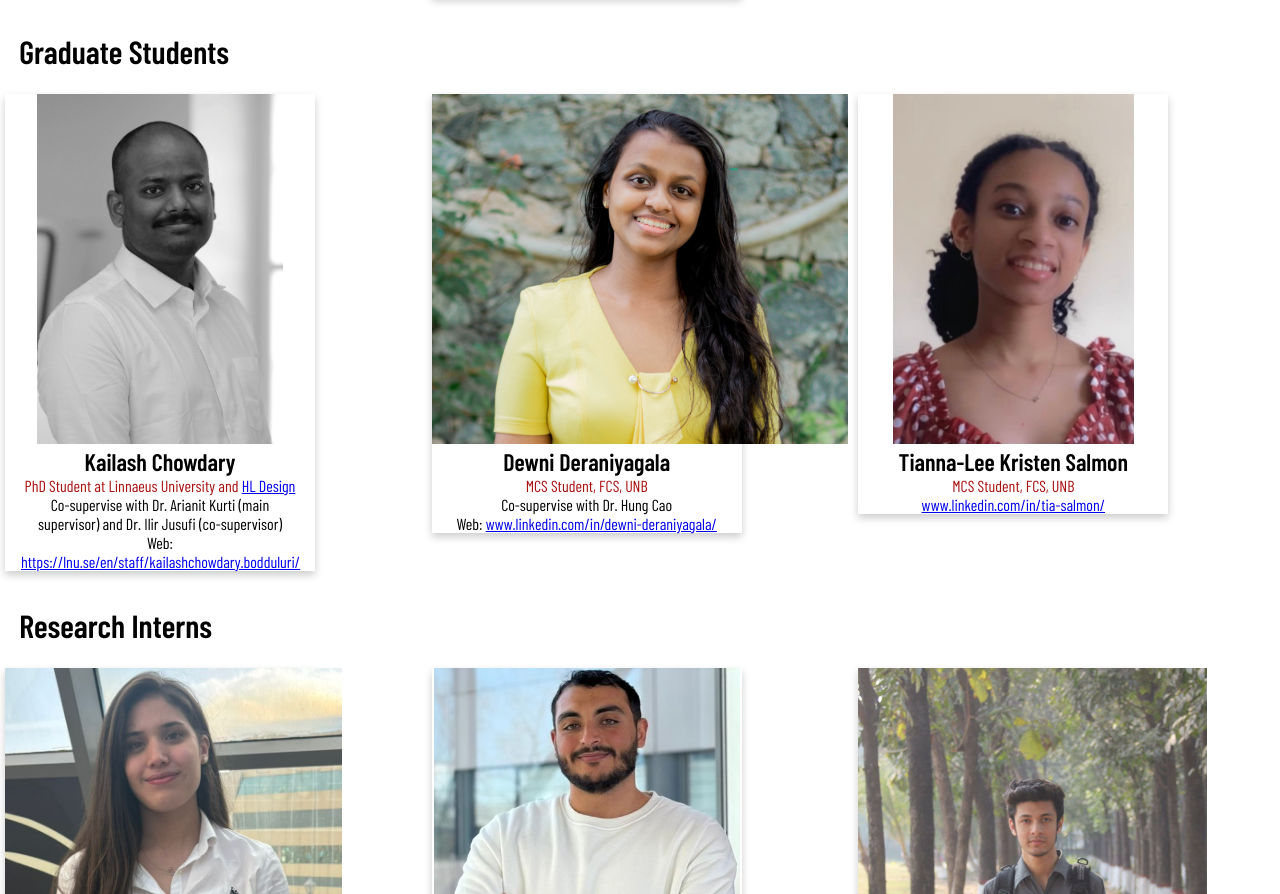
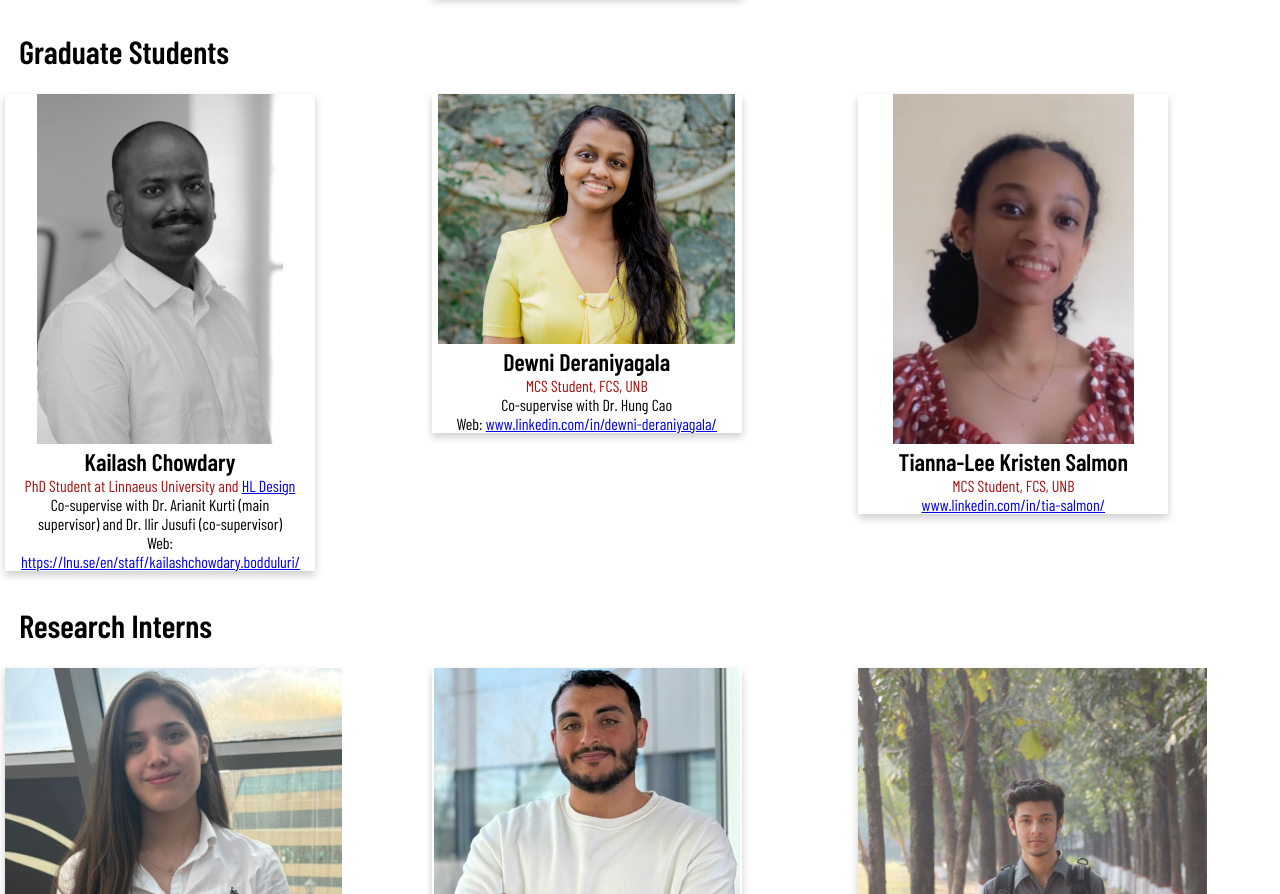
Before and after one commit to seai-researchlab/seai-researchlab.github.io, a plain HTML site: page team.html in a window 1280 px wide. Shown: the part 1659-2553 px from the top of the page. Drawn offline with nearby package versions, Linux system fonts and the light colour scheme; a web font is replaced by a local one.

Commit message:
Update team.html

```diff
--- a/team.html
+++ b/team.html
@@ -114,7 +114,7 @@
 
     <div class="column">
         <div class="card">
-          <img src="img/team/dewni.jpg" alt="Dewni" height="350">
+          <img src="img/team/dewni.jpg" alt="Dewni" height="250">
           <div class="container">
             <h2>Dewni Deraniyagala</h2>
             <p class="title">MCS Student, FCS, UNB</p>
```
